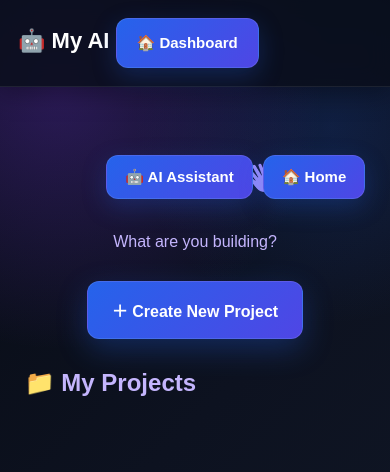
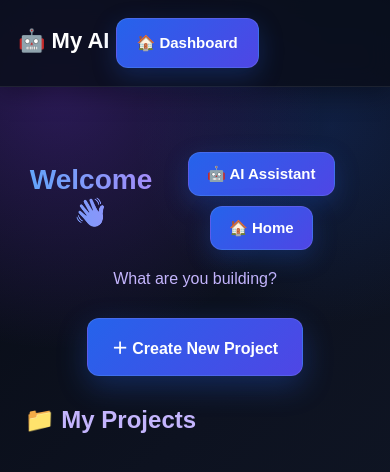
Before and after one commit to 7mg57ntvhh-a11y/my-ai-website, a website: page index.html in a window 390 px wide. Both pictures are taken after a click on the button "🏠 Dashboard". Drawn offline with Linux system fonts and the light colour scheme.

Commit message:
Fix mobile dashboard layout

```diff
--- a/index.html
+++ b/index.html
@@ -231,7 +231,7 @@ function goToDashboard() {
         Welcome 👋
     </h1>
 
-    <div style="position:absolute;right:0;display:flex;gap:10px;">
+  <div style="display:flex;gap:10px;flex-wrap:wrap;justify-content:center;margin-top:10px;position:static;">
 
         <button
             onclick="goToAI()"
@@ -240,7 +240,7 @@ function goToDashboard() {
         </button>
 
         <button
-            onclick="goToAI()"
+          onclick="goToAI()"
             style="display:block !important;visibility:visible !important;color:white;background:linear-gradient(135deg,#2563eb,#4f46e5);padding:12px 18px;border-radius:12px;border:1px solid rgba(255,255,255,.1);cursor:pointer;box-shadow:0 8px 25px rgba(37,99,235,.25);">
             🏠 Home
         </button>
```
